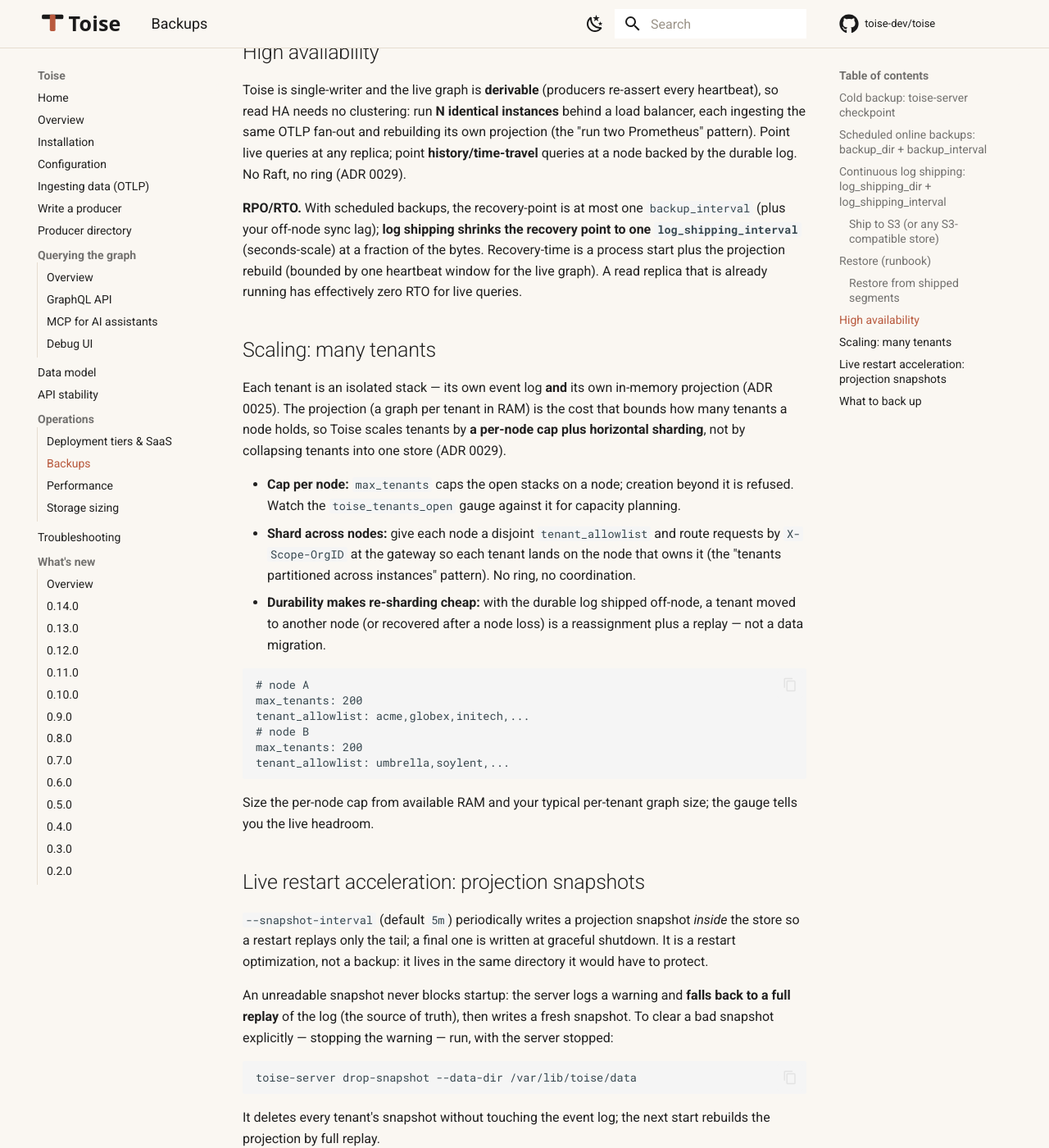
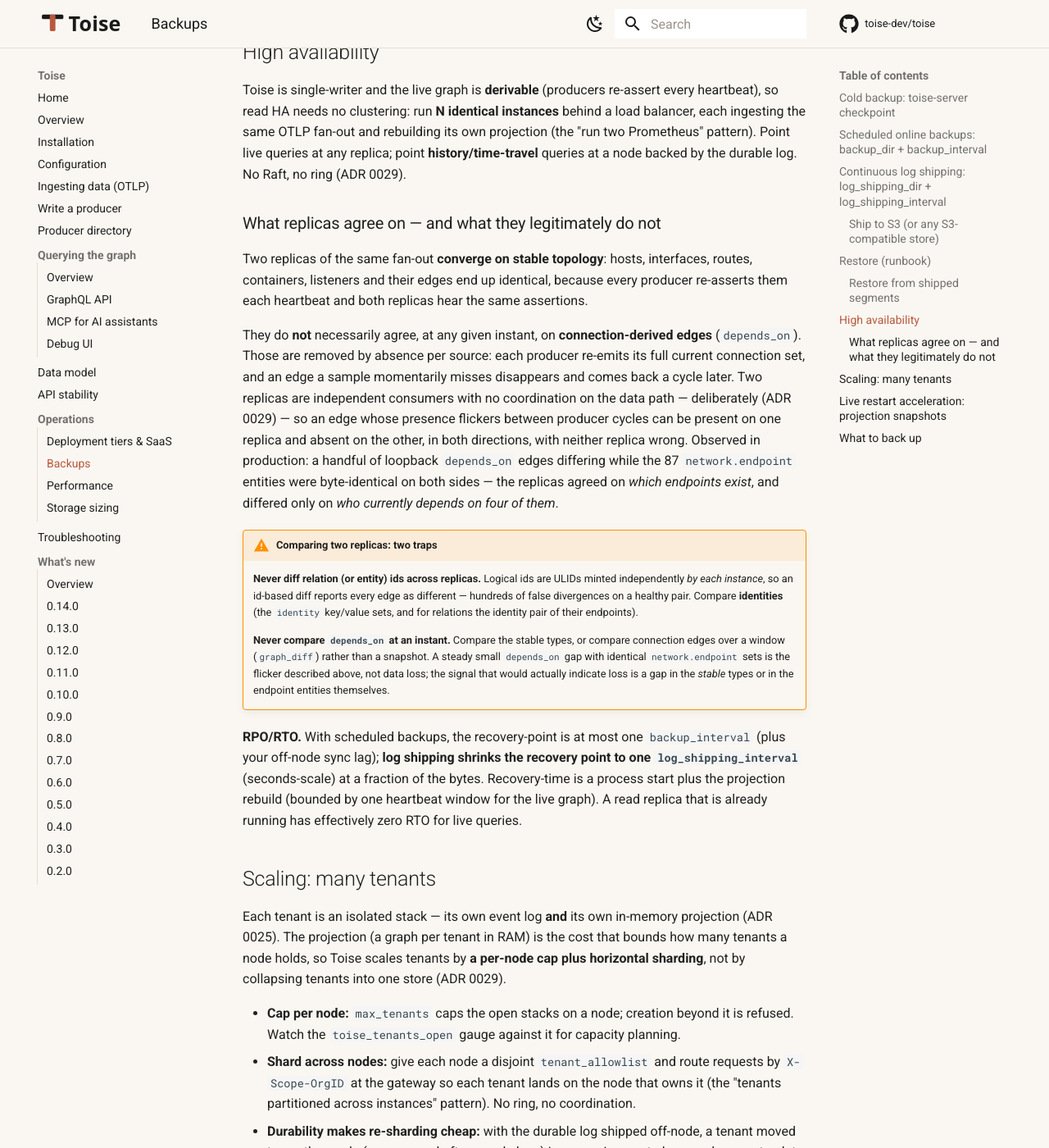
Before and after one commit to toise-dev/toise, an MkDocs documentation site: the page built from docs/user-guide/docs/operations/backups.md, in a window 1280 px wide and 1400 px high, scrolled down 2844 px. Shown: the whole window at 82% size. Built offline with MkDocs 1.6.1 and Material for MkDocs 9.7.7, drawn with Linux system fonts in a browser that asks for light colours; comment, search, counter and statistics services are not loaded; the version menu is left out.

Commit message:
docs(ops): state what read replicas agree on, and the comparison traps (#341)
Closes #338. Diagnosed twice as a suspected defect — a depends_on count
differing between two healthy replicas — before being written down.

Replicas converge on stable topology because producers re-assert it every
heartbeat. They do not necessarily agree, at an instant, on
connection-derived edges: those are removed by absence per source, so an
edge a sample momentarily misses flickers, and two uncoordinated
consumers of the same fan-out (ADR 0029, deliberately) can hold it in
opposite states with neither being wrong.

The section also names the two traps that made the diagnosis expensive:
logical ids are ULIDs minted per instance, so an id-based diff of a
healthy pair reports every edge as different — compare identities; and
depends_on must be compared over a window, never at an instant. The
signal that would actually indicate loss is a gap in the stable types or
in the endpoint entities, not a steady small connection-edge gap.

```diff
--- a/docs/user-guide/docs/operations/backups.md
+++ b/docs/user-guide/docs/operations/backups.md
@@ -87,6 +87,39 @@ It replays each tenant's contiguous segments and re-appends the events into a ne
 
 Toise is single-writer and the live graph is **derivable** (producers re-assert every heartbeat), so read HA needs no clustering: run **N identical instances** behind a load balancer, each ingesting the same OTLP fan-out and rebuilding its own projection (the "run two Prometheus" pattern). Point live queries at any replica; point **history/time-travel** queries at a node backed by the durable log. No Raft, no ring (ADR 0029).
 
+### What replicas agree on — and what they legitimately do not
+
+Two replicas of the same fan-out **converge on stable topology**: hosts,
+interfaces, routes, containers, listeners and their edges end up identical,
+because every producer re-asserts them each heartbeat and both replicas hear the
+same assertions.
+
+They do **not** necessarily agree, at any given instant, on
+**connection-derived edges** (`depends_on`). Those are removed by absence per
+source: each producer re-emits its full current connection set, and an edge a
+sample momentarily misses disappears and comes back a cycle later. Two replicas
+are independent consumers with no coordination on the data path — deliberately
+(ADR 0029) — so an edge whose presence flickers between producer cycles can be
+present on one replica and absent on the other, in both directions, with neither
+replica wrong. Observed in production: a handful of loopback `depends_on` edges
+differing while the 87 `network.endpoint` entities were byte-identical on both
+sides — the replicas agreed on *which endpoints exist*, and differed only on
+*who currently depends on four of them*.
+
+!!! warning "Comparing two replicas: two traps"
+    **Never diff relation (or entity) ids across replicas.** Logical ids are
+    ULIDs minted independently *by each instance*, so an id-based diff reports
+    every edge as different — hundreds of false divergences on a healthy pair.
+    Compare **identities** (the `identity` key/value sets, and for relations the
+    identity pair of their endpoints).
+
+    **Never compare `depends_on` at an instant.** Compare the stable types, or
+    compare connection edges over a window (`graph_diff`) rather than a
+    snapshot. A steady small `depends_on` gap with identical `network.endpoint`
+    sets is the flicker described above, not data loss; the signal that would
+    actually indicate loss is a gap in the *stable* types or in the endpoint
+    entities themselves.
+
 **RPO/RTO.** With scheduled backups, the recovery-point is at most one `backup_interval` (plus your off-node sync lag); **log shipping shrinks the recovery point to one `log_shipping_interval`** (seconds-scale) at a fraction of the bytes. Recovery-time is a process start plus the projection rebuild (bounded by one heartbeat window for the live graph). A read replica that is already running has effectively zero RTO for live queries.
 
 ## Scaling: many tenants
```
Also changed, not shown: CHANGELOG.md.
